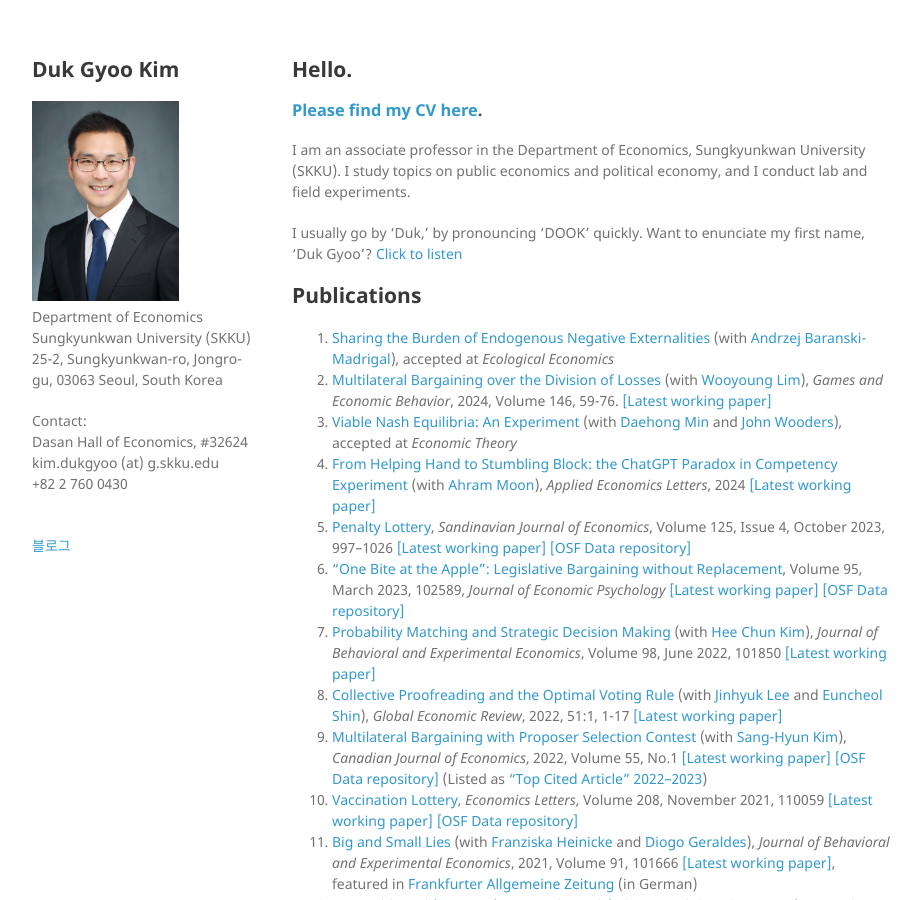
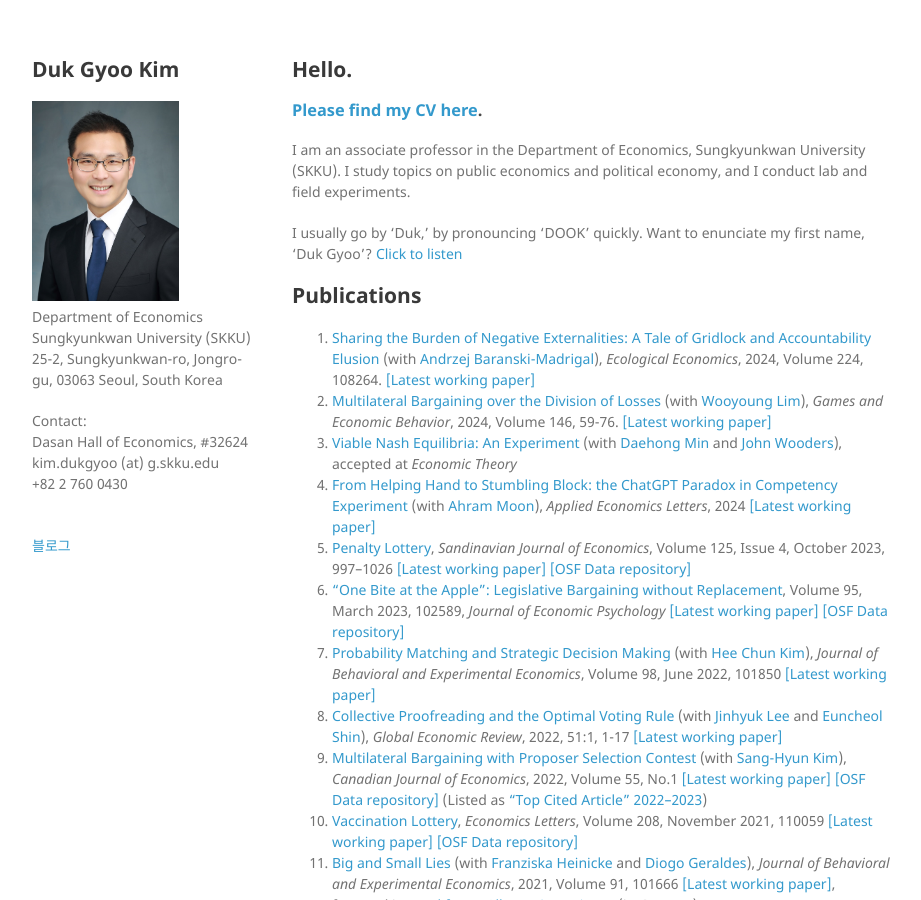
Before and after one commit to kimdukgyoo/kimdukgyoo.github.io, a Jekyll site: the page built from index.md, in a window 1280 px wide and 900 px high. Shown: the whole window, without its empty margins (178-1099 px from the left). Built offline with Jekyll 4.4.1, drawn with Linux system fonts in a browser that asks for light colours; our own code applies the rules of GitHub Pages for plain Markdown files.

Commit message:
Update index.md

```diff
--- a/index.md
+++ b/index.md
@@ -17,7 +17,7 @@ I usually go by 'Duk,' by pronouncing 'DOOK' quickly. Want to enunciate my first
 -->
 
 ## Publications
-1. <a href="https://kimdukgyoo.github.io/PDFfiles/SharingNegative.pdf" target="_blank">Sharing the Burden of Endogenous Negative Externalities</a> (with <a href="http://www.abarmad.com/" target="_blank">Andrzej Baranski-Madrigal</a>), accepted at _Ecological Economics_
+1. <a href="https://doi.org/10.1016/j.ecolecon.2024.108264" target="_blank">Sharing the Burden of Negative Externalities: A Tale of Gridlock and Accountability Elusion</a> (with <a href="http://www.abarmad.com/" target="_blank">Andrzej Baranski-Madrigal</a>), _Ecological Economics_, 2024, Volume 224, 108264. <a href="https://kimdukgyoo.github.io/PDFfiles/SharingNegative.pdf" target="_blank">[Latest working paper]</a>
 1. <a href="https://authors.elsevier.com/sd/article/S0899-8256(24)00062-9" target="_blank">Multilateral Bargaining over the Division of Losses</a> (with <a href="http://wooyoung.people.ust.hk/" target="_blank">Wooyoung Lim</a>), _Games and Economic Behavior_, 2024, Volume 146, 59-76. <a href="https://kimdukgyoo.github.io/PDFfiles/MBL.pdf" target="_blank">[Latest working paper]</a>
 2. <a href="https://kimdukgyoo.github.io/PDFfiles/ViableNash.pdf" target="_blank">Viable Nash Equilibria: An Experiment</a> (with <a href="http://www.daehongmin.com/" target="_blank">Daehong Min</a> and <a href="http://johnwooders.com/" target="_blank">John Wooders</a>), accepted at _Economic Theory_
 3. <a href="https://www.tandfonline.com/doi/full/10.1080/13504851.2024.2337330" target="_blank">From Helping Hand to Stumbling Block: the ChatGPT Paradox in Competency Experiment</a> (with <a href="https://kisdi.re.kr/eng/brain/e/view.do?key=m2102103227762&brainSn=23" target="_blank">Ahram Moon</a>), _Applied Economics Letters_, 2024 <a href="https://www.cesifo.org/DocDL/cesifo1_wp11002.pdf" target="_blank">[Latest working paper]</a>
```
